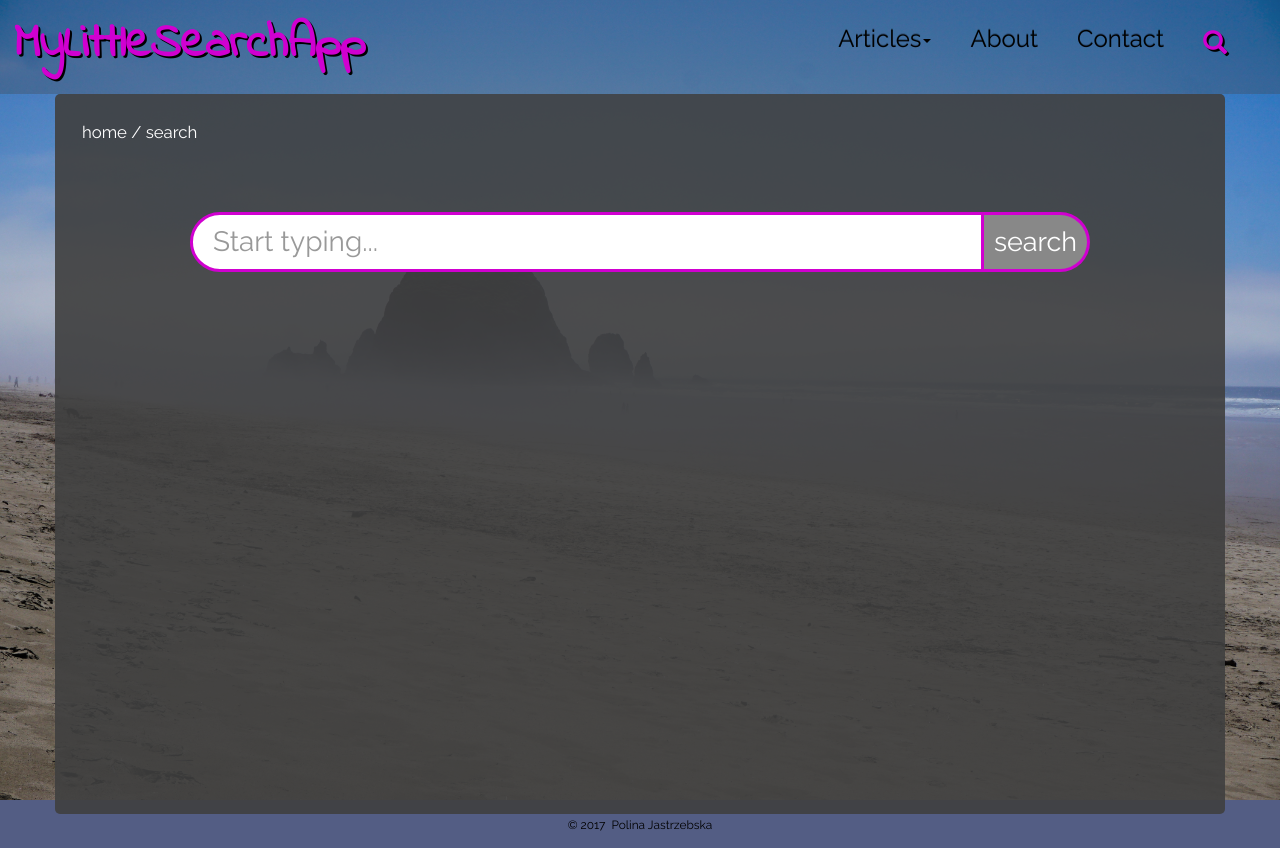
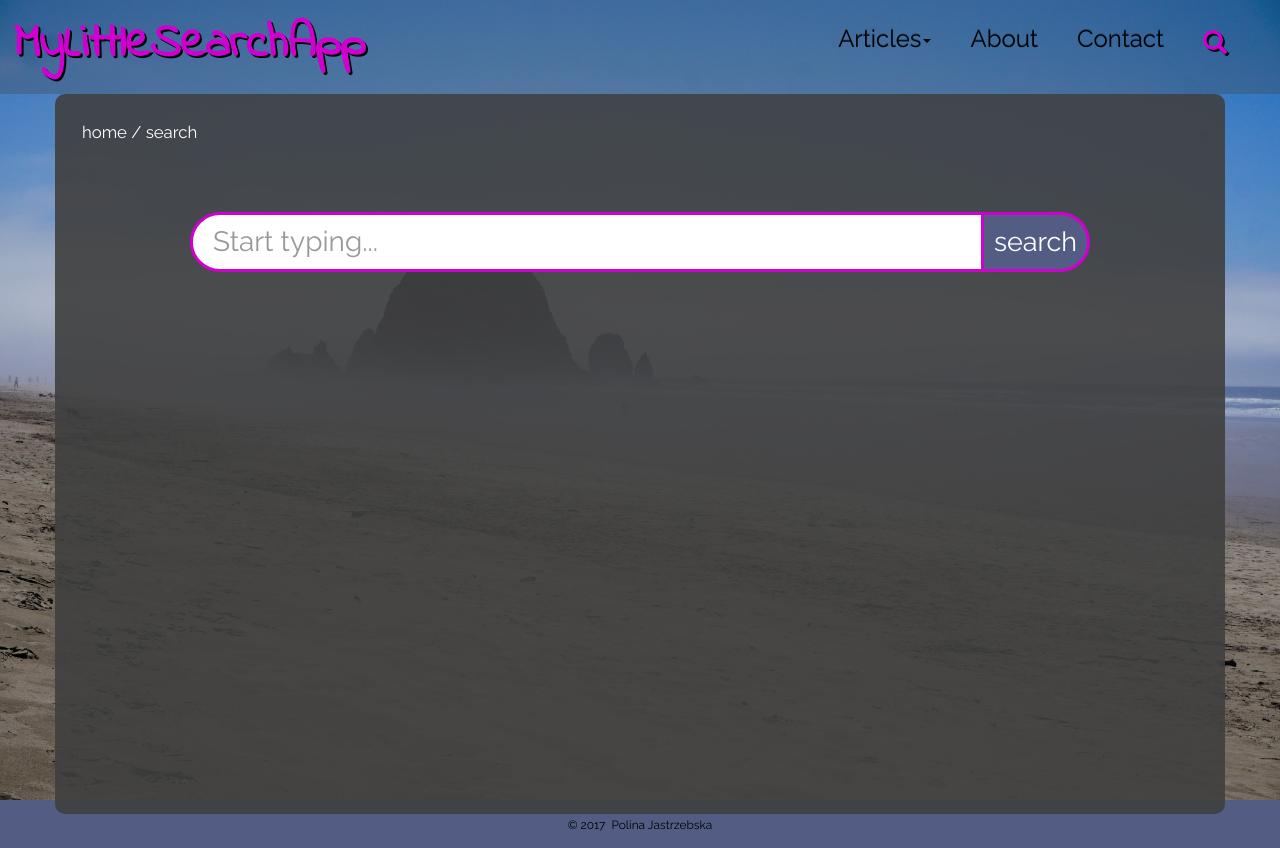
Before and after one commit to jastr945/xperiments, a Django app: page /search/ in a window 1280 px wide. Run offline with Django 3.2, Linux system fonts and the light colour scheme; some libraries are stand-ins or nearby versions.

Commit message:
Added styling to the search tab

```diff
--- a/search/search_engine/searchapp/static/searchapp/sass/search.scss
+++ b/search/search_engine/searchapp/static/searchapp/sass/search.scss
@@ -109,7 +109,7 @@ body, html {
   margin-top: 0;
   margin-bottom: 0;
   padding: 1.6em;
-  border-radius: 5px;
+  border-radius: 10px;
   color: $color0;
   text-align: justify;
   font-size: 1.2em;
@@ -210,15 +210,13 @@ body, html {
 .form-control :focus {
         -webkit-box-shadow: none;
         box-shadow: none;
-        border-color: none;
-
     }
 
 #searchbtn {
   border:0;
   padding: 0px 10px;
   color: $color0;
-  background:#888;
+  background:$color2;
   font-size: 27px;
   font-weight: 500;
   border: 3px solid $color3;
```
Also changed, not shown: search/search_engine/searchapp/static/searchapp/sass/search.min.css (+1 -1 lines).
